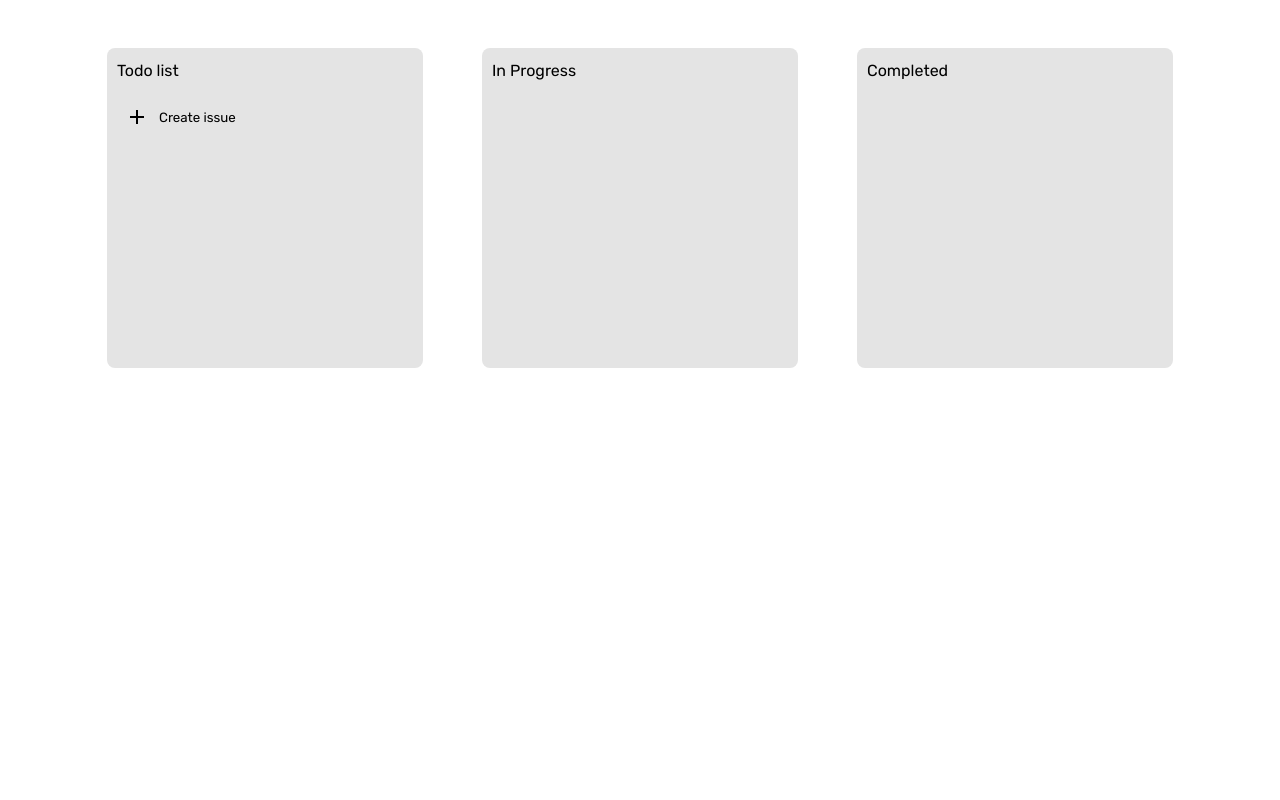
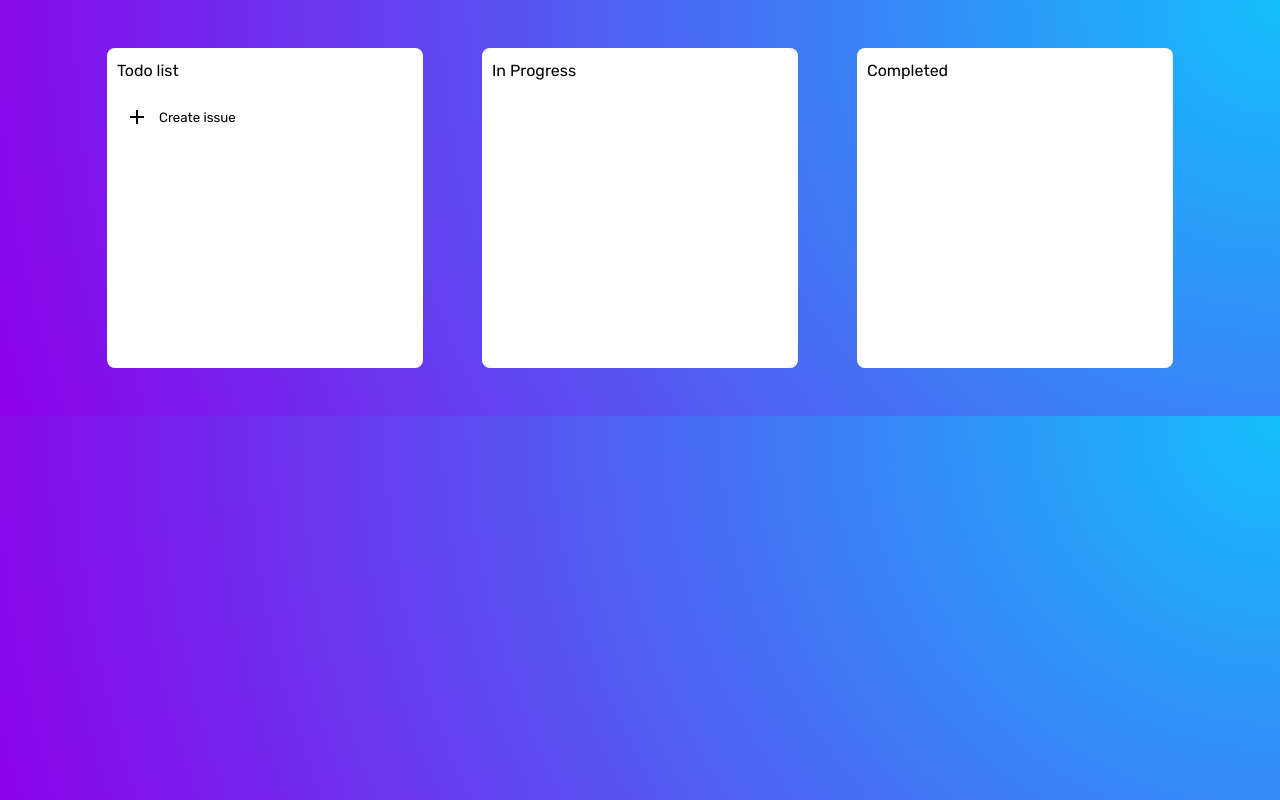
Before and after one commit to Coder-Arm/Jira_Clone, a plain HTML site: page index.html in a window 1280 px wide. Drawn offline with nearby package versions, Linux system fonts and the light colour scheme.

Commit message:
changed bg

```diff
--- a/style.css
+++ b/style.css
@@ -2,6 +2,13 @@
   margin: 0;
   padding: 0;
   font-family: "Rubik", sans-serif;
+}
+body {
+  background-image: radial-gradient(
+    farthest-corner circle at 100% 0%,
+    #00dfff -17% -17%,
+    #8c00ea 100%
+  );
 }
 #container {
   min-height: 40vh;
@@ -12,7 +19,7 @@
 .box {
   width: 25%;
   padding: 10px;
-  background-color: #e4e4e4;
+  background-color: white;
   border-radius: 8px;
   display: flex;
   flex-flow: column wrap;
```
